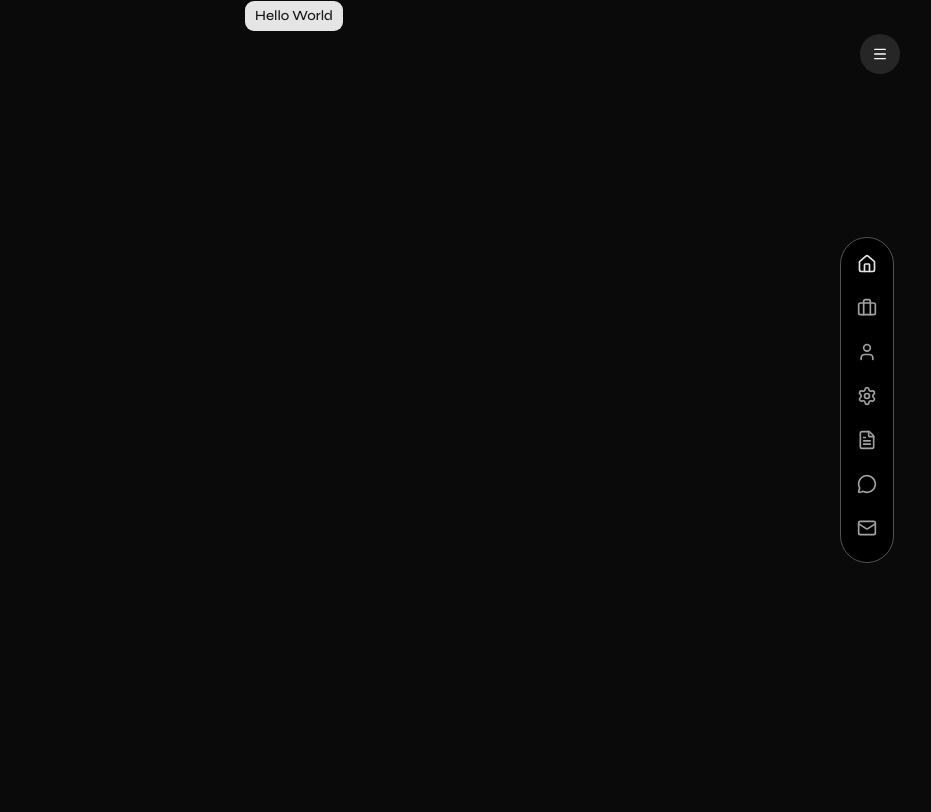
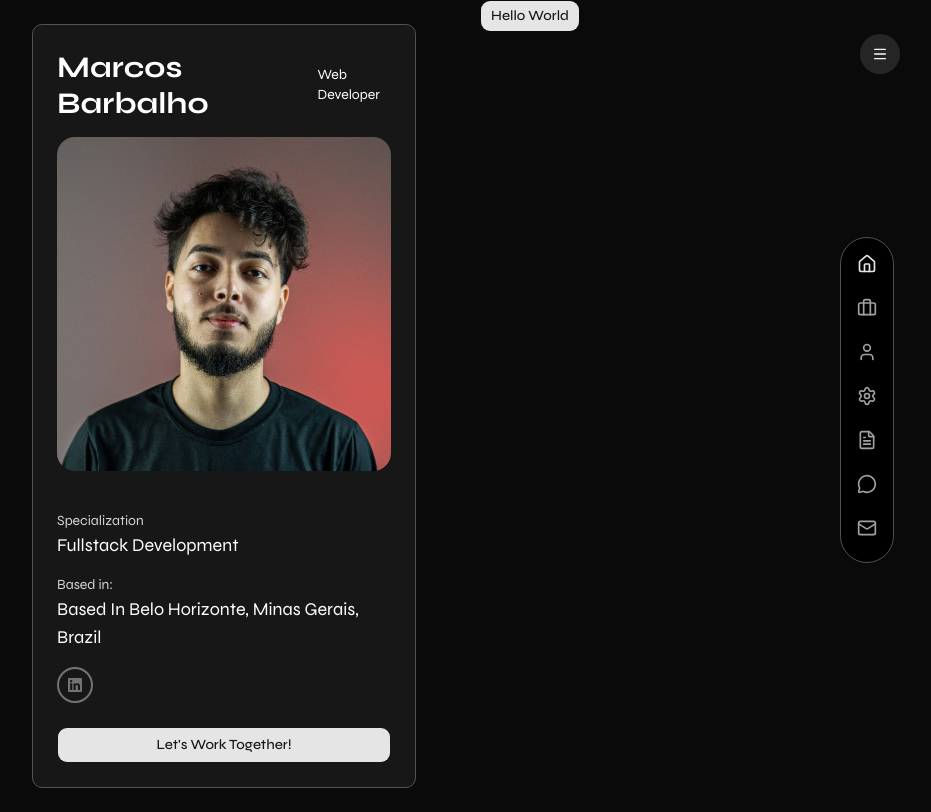
Before and after one commit to MarcosBarbalho/personal-portfolio, a React (Vite) app: page / in a window 1280 px wide. Shown: the whole page, without its empty margins (346-1277 px from the left). Built offline with nearby package versions, Linux system fonts and the light colour scheme.

Commit message:
feat: add profile card

```diff
--- /dev/null
+++ b/src/components/Profile.tsx
@@ -0,0 +1,59 @@
+/**
+ * @copyright 2026 Marcos Barbalho
+ * @license Apache-2.0
+ */
+
+// Components
+import { Button } from '@/components/ui/button';
+
+// Constants
+import { socialLinks } from '@/constants';
+
+export const Profile = () => {
+  return (
+    <aside className='max-w-3xl border m-6 border-neutral-600 bg-neutral-900 text-white p-6 rounded-lg lg:sticky lg:left-0 lg:top-6 lg:w-96'>
+      <div className='flex flex-col gap-4'>
+        <div className='flex items-center justify-between gap-x-10'>
+          <h1 className='text-3xl font-bold'>Marcos Barbalho</h1>
+          <p className='text-sm'>Web Developer</p>
+        </div>
+
+        <img
+          src='/avatar.jpg'
+          alt='Marcos Barbalho'
+          className='lg:w-96 rounded-2xl object-cover'
+        />
+
+        <div className='mt-6'>
+          <p className='text-sm text-neutral-300'>Specialization</p>
+          <p className='text-lg capitalize'>Fullstack Development</p>
+        </div>
+
+        <div>
+          <p className='text-sm text-neutral-300'>Based in:</p>
+          <p className='text-lg capitalize'>
+            Based in Belo Horizonte, Minas Gerais, Brazil
+          </p>
+        </div>
+
+        <div className='flex gap-3 text-neutral-500'>
+          {socialLinks.map((social, i) => {
+            const Icon = social.icon;
+
+            return (
+              <a
+                key={i}
+                href={social.link}
+                className='hover:text-primary border-2 border-neutral-500 p-2 rounded-full hover:border-primary transition duration-200'
+              >
+                <Icon className='size-4' />
+              </a>
+            );
+          })}
+        </div>
+
+        <Button className='mt-2' size='lg'>Let's Work Together!</Button>
+      </div>
+    </aside>
+  );
+};
--- a/src/main.tsx
+++ b/src/main.tsx
@@ -9,12 +9,14 @@
 import { App } from '@/App';
 import { Sidebar } from '@/components/Sidebar';
 import { FloatingMenu } from '@/components/FloatingMenu';
+import { Profile } from '@/components/Profile';
 
 createRoot(document.getElementById('root')!).render(
   <StrictMode>
     <div className='min-h-screen lg:flex lg:justify-center lg:items-start lg:gap-10'>
       <Sidebar />
       <FloatingMenu />
+      <Profile />
       <App />
     </div>
   </StrictMode>,
```
Also changed, not shown: public/avatar.jpg.
